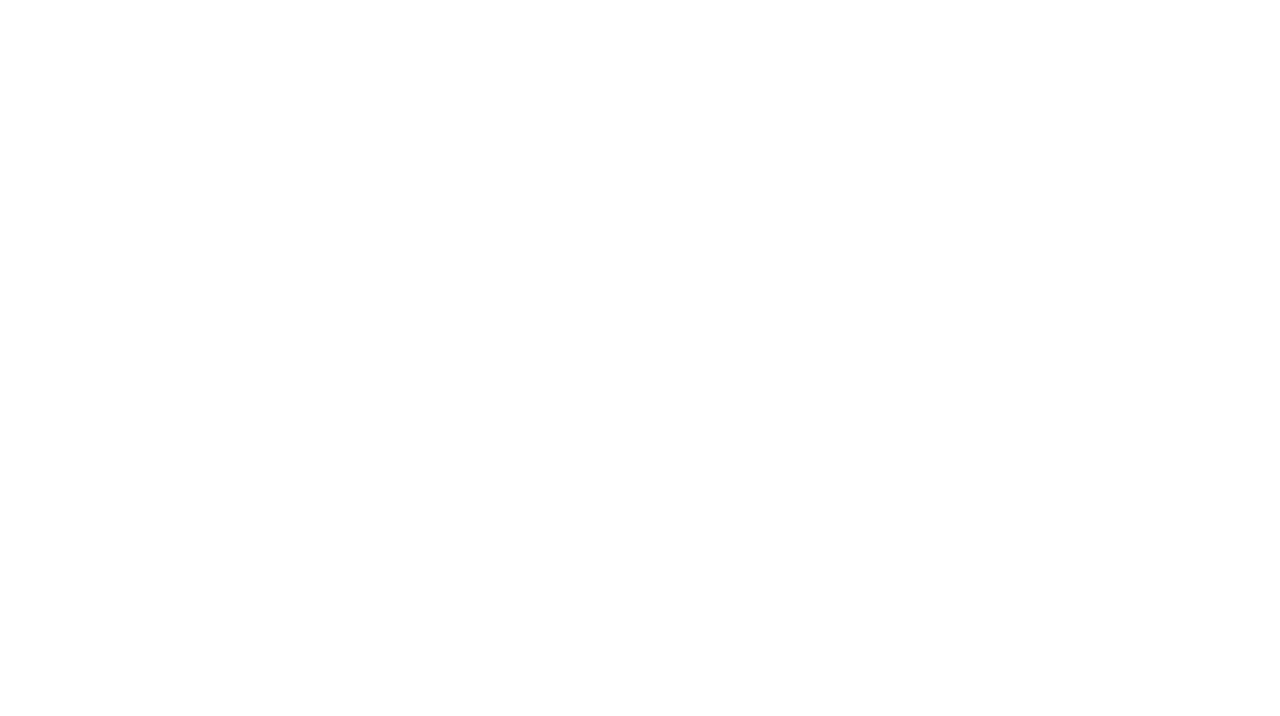
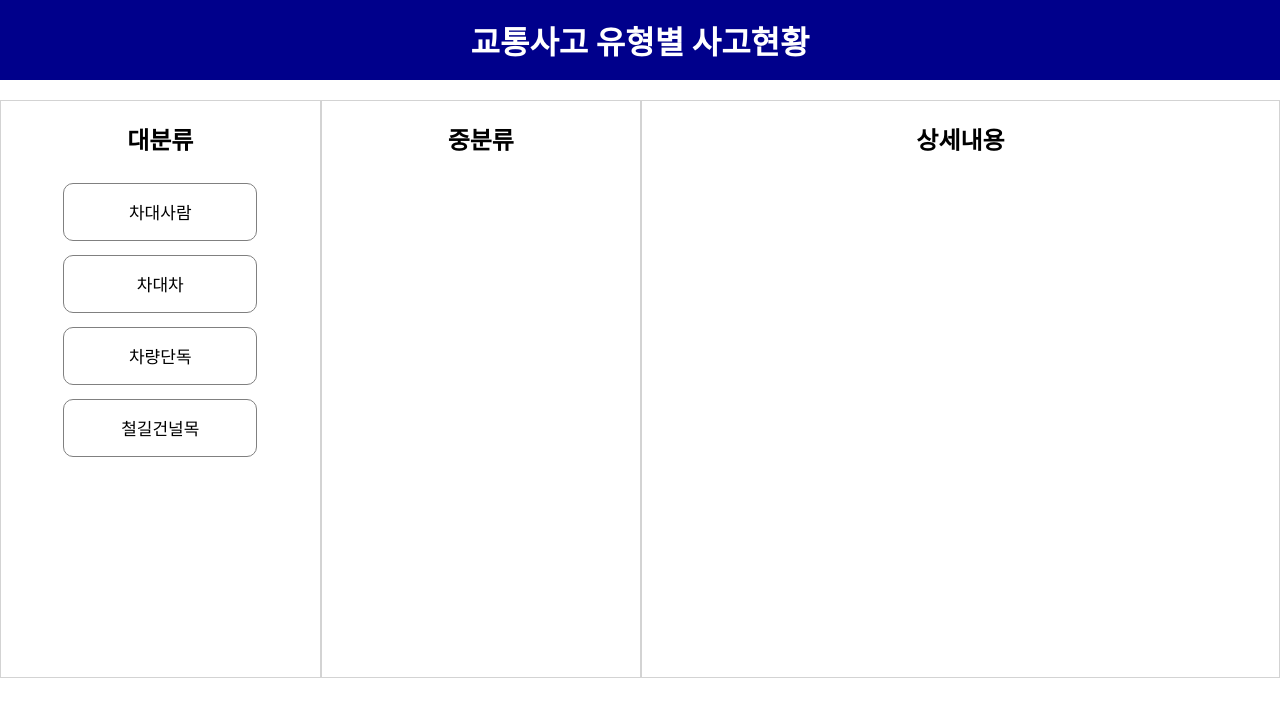
Before and after one commit to beeguriri/React, a React (Create React App) app: page / in a window 1280 px wide. Shown: the top 716 px of the page. Built offline with nearby package versions, Linux system fonts and the light colour scheme.

Commit message:
0206_교통사고최종

```diff
--- a/src/05/Taccident.js
+++ b/src/05/Taccident.js
@@ -1,3 +1,5 @@
+import Taccidentm from "./Taccidentm";
+
 const Taccident = () => {
     const apiData = {
         "currentCount": 15,
@@ -145,90 +147,75 @@ const Taccident = () => {
 
       } ;
 
-      //자바스크립트 오브젝트는 kye와 value의 배열로 분리 가능
-      let objk = Object.keys(apiData);
-      let objv = Object.values(apiData)
-      console.log("object key", objk)
-      console.log("object value", objv)
+    //console.log("apiData", apiData)
+    //apiData : object type
 
-      //배열의 map
-      let newv;
-      newv = objk.map((k)=>apiData[k]); //object key로 object(apiData) 순회하면 => 나오는 값은 value!
-      console.log("새로운배열", newv)
+    //세부내용 순회하는건 무조건 for문
+    //for...in : object type 데이터의 key값 옴
+    /*
+    for(let item in apiData) {
+      //console.log("apiData_item", item);
+    }
 
-      //배열의 filter
-      let data ;
-      data = objk.filter((k) => k=='data'); //object key값을 지정하여
-      data = data.map((k)=>apiData[k])      //원하는 값 뽑아옴
-      console.log("필터", data)
+    for(let item in Object.keys(apiData)){
+     // console.log("apiData_KEY", item);
+    }
 
-      //object key로 접근
-      let objdata, objdata1;
-      objdata = apiData.data;
-      console.log("object key값으로 접근", objdata)
+    for(let item in Object.values(apiData)){
+    //  console.log("apiData_value", item);
+    }
+*/
+    let c1, c2, data;
 
-      objdata1 = apiData['data'];
-      console.log("object key값으로 접근2", objdata1)
+    //data : 상세 데이터
+    data = apiData.data;
+    //console.log("data", data)
 
-      //대분류 추출
-      let c1 = objdata.map((item) => item.사고유형_대분류)   //item : object
-      console.log("대분류추출 1단계", c1);
-      c1 = new Set(c1);
-      console.log("대분류추출 2단계 - Set으로 중복제거", c1);
-      c1 = [...c1]  //스프레드연산자로 배열로 분해하기
-      console.log("대분류추출 3단계 - Set을 배열로 변환", c1);
+    //c1[] : 대분류
+    c1 = data.map((item) => item["사고유형_대분류"]);  //"사고유형_대분류"의 값을 하나씩 가져와서 배열로 만들어줌
+    //console.log("c1", c1)                             //c1은 data 15개의 array
+    c1 = new Set(c1);                                 //c1의 중복제거, 타입 : set
+    //console.log("중복제거 c1", c1);
+    c1 = [...c1];                                    //set을 다시 배열로
+    console.log("배열변환c1", c1);
 
-      //중분류 추출 (2가지 방법)
-      let c2 = objdata.map((item) =>
+    //c2[,] : 중분류
+    //c2 = data.map((item)=>item["사고유형_중분류"]);
+    //"사고유형_중분류"의 값을 하나씩 가져와서 배열로 만들어주면 대분류당 기타가 구분이 안됨
 
-          //(item.사고유형_대분류 + ',' +item.사고유형_중분류).split(',')
-          [item.사고유형_대분류 + ',' +item.사고유형_중분류]
-      )
-      console.log("중분류추출", c2);
+    c2 = [];
+    for(let item of data) {
+      let temp = [];
+      temp.push(item.사고유형_대분류);
+      temp.push(item.사고유형_중분류);
+      c2.push(temp);
+    };
 
-      //배열의 entries
-      for(let [k,v] of c2.entries()) {
-        console.log('k ', k, ', v=', v)
-      }
+    /*방법 2*/
 
-      //배열
-      let c11 = objdata.map((item) => item.사고유형_대분류);
-      let c21 = objdata.map((item) =>item.사고유형_중분류);
-      console.log('c11', c11)
-      console.log('c21', c21)
+    console.log("c2", c2);
 
-      //배열을 obj로할때 중복된 key가 있으면 key에 해당하는 제일 마지막 값만 저장함
-      let cobj = {};
-      for(let [k,v] of c21.entries()) {
-        cobj[v] = c11[k];
-      }
+    //중분류를 대분류key로 가져올 수 없나..? (코드는 수정)
+    // for (let [idx, k] of c1.entries()) {
+    // //      console.log('idx=', idx, 'key_value=', k, 'cn_value=', frccn[idx]);
+    //         c2obj[k] = c2[idx];
+    // }
+/*
+    let cobj2 ={};
+    for(let [k,v] of c1.entries()) {
 
-      console.log('cobj', cobj);      //기타항목에 매칭되는 값이 없어짐
+      cobj2[v] = (cobj2[v] + ',' + c2[k]).split(',')
+      //cobj2[v].pop(0);
+      console.log("a", (cobj2[v] , ',' , c2[k]))
+      console.log("b", (cobj2[v] + ',' + c2[k]))
 
-      //숙제 : "key : 차대사람, 내용[] : 중분류"
-      //{"차대사람" : ["횡단중", "차도통행중", "길가장자리구역통행중", "보도통행중", "기타"]} 나오게
-      let cobj2 = {};
-      for(let [k,v] of c11.entries()) {
+    }
+      console.log(cobj2);
 
-        cobj2[v] = [(cobj2[v] + ',' + c21[k]).split(',')]
-      }
-      //결과가 얼추 비슷하게 나온거 같은데 undefined 어떻게 없애지?
-      console.log('cobj2', cobj2);
-
-      let cobj3 = {};
-      for(let [k,v] of c11.entries()) {
-        cobj3[v] = c2[k]
-
-        //c2.includes(c11) && objdata.map((item) =>
-        //   [item.사고유형_대분류 + ',' +item.사고유형_중분류]
-        //);
-
-      }
-      console.log('cobj3', cobj3);
-
-
+*/
     return (
         <>
+          <Taccidentm c1 = {c1} c2 = {c2} data = {data}/>
         </>
     ) ;
 }
--- a/src/05/Taccidentm.css
+++ b/src/05/Taccidentm.css
@@ -40,6 +40,8 @@
     width: 25vw;
 }
 
+
+
 .tdetail {
     width: 50vw;
 }
@@ -55,15 +57,14 @@
 
 .detailbox {
     width : 80%;
-    height: 50%;
+    height: 40Vh;
     display: flex;
     flex-direction: column;
     justify-content: top;
     align-items: center;
-    border: 1px solid gray;
 }
 
-.tc1Tag, .tc2Tag {
+.tc1Tag, .tc2Tag, .tc1Sel, .tc2Sel{
     display: flex;
     width: 15vw;
     height: 7vh;
@@ -74,3 +75,58 @@
     margin: 7px;
     font-size: 17px;
 }
+
+.tc2Tag, .tc2Sel{
+    width: 18vw;
+}
+
+.tc1Tag:hover, .tc1Tag:active, .tc2Tag:hover, .tc2Tag:active, .tc1Sel, .tc2Sel {
+    background-color: darkblue;
+    color: white;
+    font-size: 20px;
+}
+
+ul {
+    list-style: none;
+    display: flex;
+    flex-direction: column;
+    width: 100%;
+}
+
+ul > li {
+    display: flex;
+    margin: 2px;
+    justify-content: center;
+    align-items: center;
+}
+.sp1, .sp11 {
+    display: inline-flex;
+    width : 30%;
+    height: 40px;
+    justify-content: center;
+    align-items: center;
+    background-color: darkblue;
+    color: white;
+    font-size: 15px;
+}
+
+.sp2, .sp21 {
+    display: inline-flex;
+    width : 30%;
+    height: 40px;
+    justify-content: center;
+    align-items: center;
+    color: black;
+    font-size: 15px;
+}
+
+@keyframes blink-effect { 50% { opacity: 50%; } }
+.sp11 {
+    background-color: brown;
+    font-weight: bold;
+    animation: blink-effect 0.5s step-end infinite;
+}
+.sp21 {
+    color: brown;
+    font-weight: bold;
+}
--- a/src/05/Taccidentm.js
+++ b/src/05/Taccidentm.js
@@ -3,6 +3,7 @@ import Tc1 from "./Tc1";
 import Tc2 from "./Tc2";
 import Tdetail from "./Tdetail";
 import './Taccidentm.css';
+import { useState, useEffect } from "react";
 
 const Taccidentm = ({c1, c2, data}) => {    //probs로 데이터 받아옴
 
@@ -10,6 +11,57 @@ const Taccidentm = ({c1, c2, data}) => {    //probs로 데이터 받아옴
 //    console.log("m_c1", c1);
 //    console.log("m_c2", c2);
 //    console.log("m_data", data);
+
+    /* useState, useEffect
+    //처음 한번만 실행
+    useEffect(()=>{},[])
+
+    //해당하는 state변수가 변경될때마다 실행
+    useEffect(()=>{},[해당하는 state변수명])
+
+    //컴포넌트 랜더링이 일어날때마다 실행
+    useEffect(()=>{})
+    */
+
+    //선택 된 대분류
+    let [selC1, setSelC1] = useState(); //초기값 없음
+
+    //선택 된 대분류에 해당하는 중분류 저장
+    let [selC2A, setSelC2A] = useState([]); //배열을 가져옴
+
+    //선택된 중분류
+    let [selC2, setSelC2] = useState();
+
+    //선택된 항목
+    let [selData, setSelData] = useState({});   //오브젝트를 가져옴
+
+    //선택 된 C1에 따라 해당되는 C2의 배열 가져옴
+    useEffect(() => {
+        console.log("sclC1", selC1);
+        //선택된 항목 골라오는거 : filter
+        setSelC2A(c2.filter((i) => i[0] === selC1));
+
+    }, [selC1]);
+
+    //중분류 선택
+    useEffect (()=> {
+        console.log("selC2A", selC2A);
+    }, [selC2A])
+
+    //선택 된 중분류에 따라 세부내용 가져옴
+    useEffect (()=> {
+        console.log("selC2", selC2);
+        if (selC1 && selC2) {
+            setSelData(data.filter((item)=>(item.사고유형_대분류 === selC1 && item.사고유형_중분류 === selC2))[0])
+        }
+
+    }, [selC2])
+
+    //선택 된 세부내용 뿌려줌
+    useEffect(()=>{
+//        console.log("selData",selData);
+    },[selData]);
+
 
     return(
 
@@ -19,9 +71,9 @@ const Taccidentm = ({c1, c2, data}) => {    //probs로 데이터 받아옴
             </div>
 
             <div className="main">
-                <Tc1 c1 = {c1}/>
-                <Tc2 c2 = {c2}/>
-                <Tdetail />
+                <Tc1 c1 = {c1} selC1 = {selC1} setSelC1 = {setSelC1}/>
+                {selC2A && <Tc2 selC2A = {selC2A} selC2 = {selC2} setSelC2 = {setSelC2}/>}
+                {selData && <Tdetail selData = {selData} selC2 = {selC2}/>}
             </div>
         </div>
     );
--- a/src/05/Tc1.js
+++ b/src/05/Tc1.js
@@ -1,9 +1,19 @@
-const Tc1 = ({c1}) => {
+const Tc1 = ({c1, selC1, setSelC1}) => {
 
+    //대분류가 클릭되었을 때
+    const handleSelect = (item) => {
+
+        setSelC1(item);
+
+    };
+
+    //대분류 화면 표시 태그
     let tc1Tag = [...c1]; //배열의 갯수는 probs의 갯수에 따름 -> 전개연산자(...) 사용
-    tc1Tag = tc1Tag.map((v) =>
+    tc1Tag = tc1Tag.map((item) =>
 
-        <div className="tc1Tag" key={v} >{v}</div>
+        <div className={item === selC1 ? "tc1Sel" : "tc1Tag"} key={item} onClick={()=> handleSelect(item)}>
+            {item}
+        </div>
     );
 
     return(
--- a/src/05/Tc2.js
+++ b/src/05/Tc2.js
@@ -1,12 +1,19 @@
-const Tc2 = ({c2}) => {
+const Tc2 = ({selC2A, selC2, setSelC2}) => {
 
-    console.log('c2[0,1]', c2[0][1]) //횡단중
-    console.log('c2[1,1]', c2[1][1]) //차도통행중
+    //console.log('c2[0,1]', c2[0][1]) //횡단중
+    //console.log('c2[1,1]', c2[1][1]) //차도통행중
 
-    let tc2Tag = [...c2]; //배열의 갯수는 probs의 갯수에 따름 -> 전개연산자(...) 사용
+    //중분류가 선택되었을때
+    const handleSelect = (item) => {
+        console.log("SelC2", item)
+        setSelC2(item[1]);
+    };
 
-    tc2Tag = tc2Tag.map((v) =>
-        <div className="tc2Tag" key={v} >{v[1]}</div>
+    let tc2Tag = [...selC2A]; //배열의 갯수는 probs의 갯수에 따름 -> 전개연산자(...) 사용
+
+    tc2Tag = tc2Tag.map((item) =>
+        <div className={item[1] === selC2 ? "tc2Sel" : "tc2Tag"} key={[...item]} onClick={()=> handleSelect(item)}>{item[1]}</div>
+
     );
 
     return(
--- a/src/05/Tdetail.js
+++ b/src/05/Tdetail.js
@@ -1,12 +1,33 @@
-const Tdetail = () => {
+const Tdetail = ({selData, selC2}) => {
 
+    console.log("datail", selData)
+
+    let keys = ["사고유형_대분류", "사고유형_중분류", "사고건수", "사망자수", "중상자수", "부상신고자수", "경상자수"];
+    let dTag = keys.map((k) =>
+        <li key={k}>
+            <span className="sp1">{k}</span>
+            <span className="sp2">
+                {k.includes("사고유형") ? selData[k] : parseInt(selData[k]).toLocaleString("ko-KR")}
+            </span>
+        </li>
+    );
+
+    dTag.push(
+        <li key='치명률'>
+        <span className="sp11">치명률</span>
+        <span className="sp21">{Math.round(parseInt(selData["사망자수"])/parseInt(selData["사고건수"])*100,2)}%</span>
+    </li>
+
+    )
     return(
 
         <div className="tdetail">
                 <h2>상세내용</h2>
 
             <div className="detailbox">
-                detailbox
+                <ul>
+                  {selC2 && dTag}
+                </ul>
             </div>
         </div>
 
```
Also changed, not shown: src/05/TaccidentPractice.js (renamed from src/05/Taccident copy.js, +60 -46 lines).
